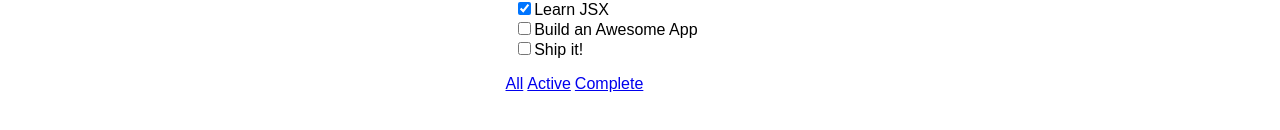
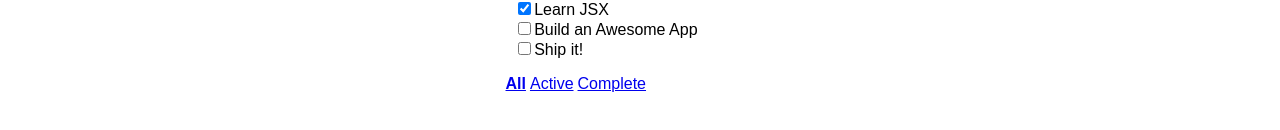
Before and after one commit to dinhmq1/build-your-first-quality-react-app, a React (Create React App) app: page / in a window 1280 px wide. Shown: the part 256-386 px from the top of the page. Built offline with nearby package versions, Linux system fonts and the light colour scheme.

Commit message:
added context to routes

```diff
--- a/src/App.css
+++ b/src/App.css
@@ -65,3 +65,7 @@ li:hover span.delete-item {
 .Footer a {
   padding: 0px 2px;
 }
+
+.Footer a.active {
+  font-weight: bold;
+}
--- a/src/components/router/Link.js
+++ b/src/components/router/Link.js
@@ -1,16 +1,25 @@
-import React, { Component } from 'react'
-import PropTypes from 'prop-types';
+import React, { Component } from "react";
+import PropTypes from "prop-types";
 
 export class Link extends Component {
-    handleClick = (evt) => {
-        evt.preventDefault()
-        //eslint-disable-next-line
-        history.pushState(null, '', this.props.to)
-    };
-    render() {
-        return <a href="#" onClick={this.handleClick}>{this.props.children}</a>
-    }
+  static contextTypes = {
+    route: PropTypes.string,
+    linkHandler: PropTypes.func
+  };
+  handleClick = evt => {
+    evt.preventDefault();
+    //eslint-disable-next-line
+    this.context.linkHandler(this.props.to);
+  };
+  render() {
+    const activeClass = this.context.route === this.props.to ? "active" : "";
+    return (
+      <a href="#" className={activeClass} onClick={this.handleClick}>
+        {this.props.children}
+      </a>
+    );
+  }
 }
-Link.propTypes ={
-    to : PropTypes.string.isRequired
+Link.propTypes = {
+  to: PropTypes.string.isRequired
 };
--- a/src/components/router/Router.js
+++ b/src/components/router/Router.js
@@ -1,9 +1,10 @@
 import React, { Component } from 'react'
+import PropTypes from "prop-types";
 
 const getCurrentPath = () => {
     const path = document.location.pathname
     return path.substring(path.lastIndexOf('/'))
-}
+};
 export class Router extends Component {
     state = {
         route: getCurrentPath()
@@ -13,6 +14,16 @@ export class Router extends Component {
         //eslint-disable-next-line
         history.pushState(null, '', route)
     }
+    static childContextTypes = {
+        route: PropTypes.string,
+        linkHandler: PropTypes.func
+    }
+    getChildContext() {
+        return {
+            route: this.state.route,
+            linkHandler: this.handleLinkClick
+        }
+    }
     render () {
         return <div>{this.props.children}</div>
     }
```
